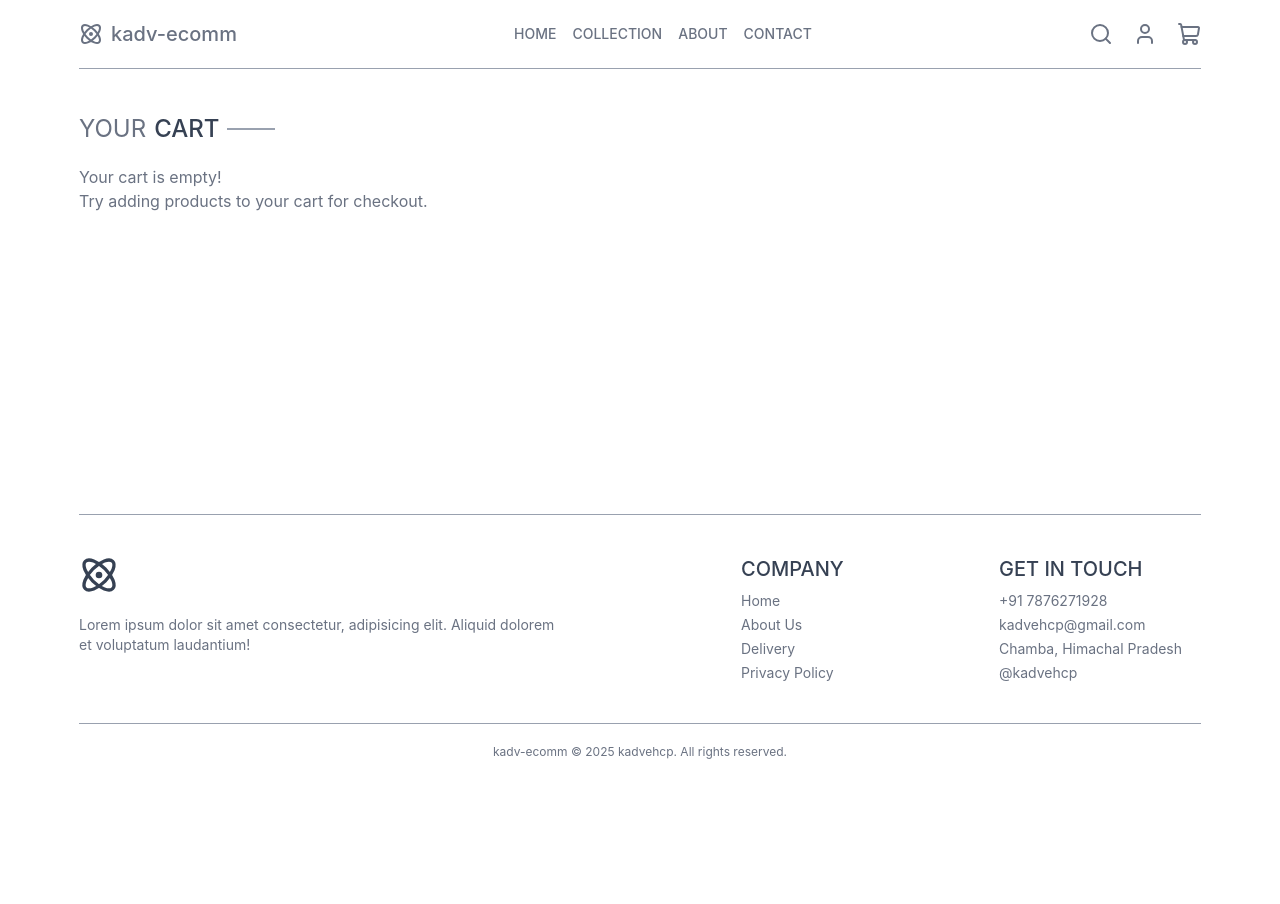
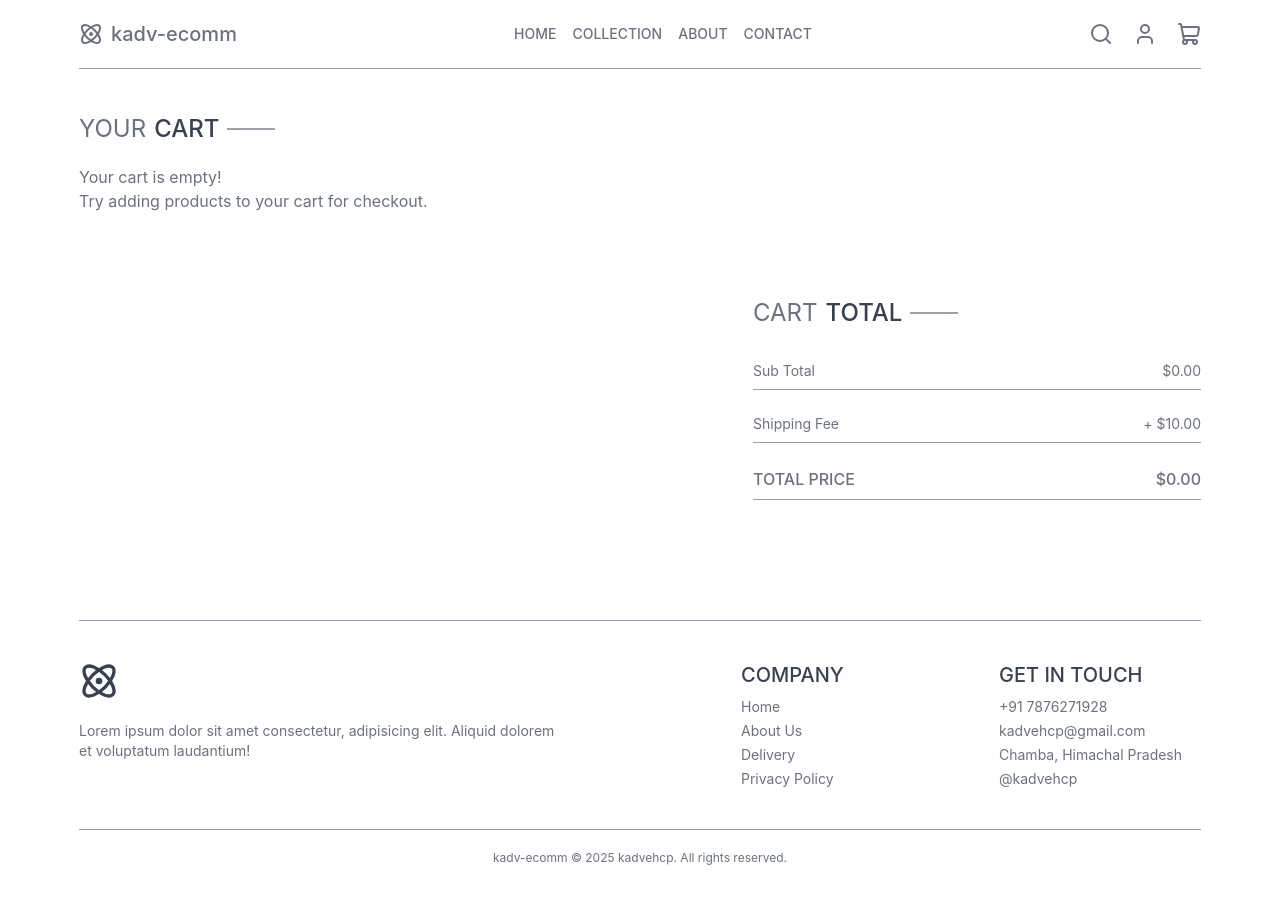
Before and after one commit to kadvehcp/kadv-ecomm, a React (Vite) app in the folder kadv-frontend/: page /cart in a window 1280 px wide. Before the commit the page ends 800 px from the top, so only its background shows below. Built offline with nearby package versions, Linux system fonts and the light colour scheme.

Commit message:
slight changes cart total used npx prettier and eslint etc

```diff
--- a/kadv-frontend/package.json
+++ b/kadv-frontend/package.json
@@ -10,7 +10,7 @@
     "preview": "vite preview"
   },
   "dependencies": {
-    "lucide-react": "^1.9.0",
+    "lucide-react": "^1.11.0",
     "react": "^19.2.5",
     "react-dom": "^19.2.5",
     "react-router-dom": "^7.14.2",
--- a/kadv-frontend/src/pages/Cart.jsx
+++ b/kadv-frontend/src/pages/Cart.jsx
@@ -1,4 +1,4 @@
-import { useContext } from "react";
+import { useContext, useRef } from "react";
 import { Trash2 } from "lucide-react";
 import { ShopContext } from "../context/ShopContext";
 import { Title } from "../components/DisplayProducts";
@@ -37,6 +37,11 @@ const Cart = () => {
           </div>
         )}
       </div>
+      <div className="flex justify-end my-20">
+        <div className="w-full sm:max-w-md">
+          <CartTotal />
+        </div>
+      </div>
     </section>
   );
 };
@@ -44,8 +49,9 @@ const Cart = () => {
 export default Cart;
 
 const CartItem = ({ item, productData, updateItemQuantity, formatPrice }) => {
+  const inputRef = useRef();
   return (
-    <div className="py-5 border-t border-gray-400 grid grid-cols-[4fr_0.5fr_0.5fr] items-center gap-5">
+    <div className="py-5 border-t border-gray-400 grid grid-cols-[4fr_0.5fr_0.5fr] items-center justify-center gap-5">
       <div className="flex items-start gap-5">
         <img
           src={productData.image[0]}
@@ -62,21 +68,29 @@ const CartItem = ({ item, productData, updateItemQuantity, formatPrice }) => {
           </div>
         </div>
       </div>
+      <div className="flex flex-col gap-2">
         <input
+          ref={inputRef}
           name="updateItemQuantity"
           type="number"
           min={1}
           defaultValue={item.quantity}
-        onBlur={(e) => {
-          const userInput = Number(e.target.value);
-          const value =
-            Number.isNaN(userInput) || userInput < 1
-              ? item.quantity
-              : userInput;
+          className="text-center border border-gray-400 max-w-14 sm:max-w-20 px-2.5 py-2"
+        />
+        <button
+          onClick={() => {
+            const value = Number(inputRef.current.value.trim());
+            if (Number.isNaN(value) || value < 1) {
+              inputRef.current.value = item.quantity;
+              return;
+            }
             updateItemQuantity(item.itemId, item.itemSize, value);
           }}
-        className="border border-gray-400 max-w-16 sm:max-w-28 px-5 py-2"
-      />
+          className="border border-gray-400 max-w-14 sm:max-w-20 px-2.5 py-2"
+        >
+          Set
+        </button>
+      </div>
       <button
         onClick={() => updateItemQuantity(item.itemId, item.itemSize, 0)}
         className="flex items-center justify-center p-4"
@@ -87,4 +101,33 @@ const CartItem = ({ item, productData, updateItemQuantity, formatPrice }) => {
   );
 };
 
-const CartTotal = () => {};
+const CartTotal = () => {
+  const { formatPrice, deliveryFee, cartAmount } = useContext(ShopContext);
+  return (
+    <section className="w-full">
+      <div className="text-2xl">
+        <Title firstText="CART" secondText="TOTAL" />
+      </div>
+      <div className="flex flex-col mt-5 gap-4 text-sm">
+        <div className="flex justify-between border-b border-gray-400 py-2">
+          <h4>Sub Total</h4>
+          <h5>{formatPrice(cartAmount)}</h5>
+        </div>
+
+        <div className="flex justify-between border-b border-gray-400 py-2">
+          <h4>Shipping Fee</h4>
+          <h5>+ {formatPrice(deliveryFee)}</h5>
+        </div>
+
+        <div className="flex justify-between border-b border-gray-400 py-2">
+          <h4 className="text-base font-medium">TOTAL PRICE</h4>
+          <h5 className="text-base font-medium">
+            {cartAmount > 0
+              ? formatPrice(cartAmount + deliveryFee)
+              : formatPrice(0)}
+          </h5>
+        </div>
+      </div>
+    </section>
+  );
+};
```
Also changed, not shown: kadv-frontend/src/assets/assets.js (line endings or trailing spaces), 1 other file (tests, documents, lock files or other folders). Lines whose indentation alone changed are shown as unchanged.
